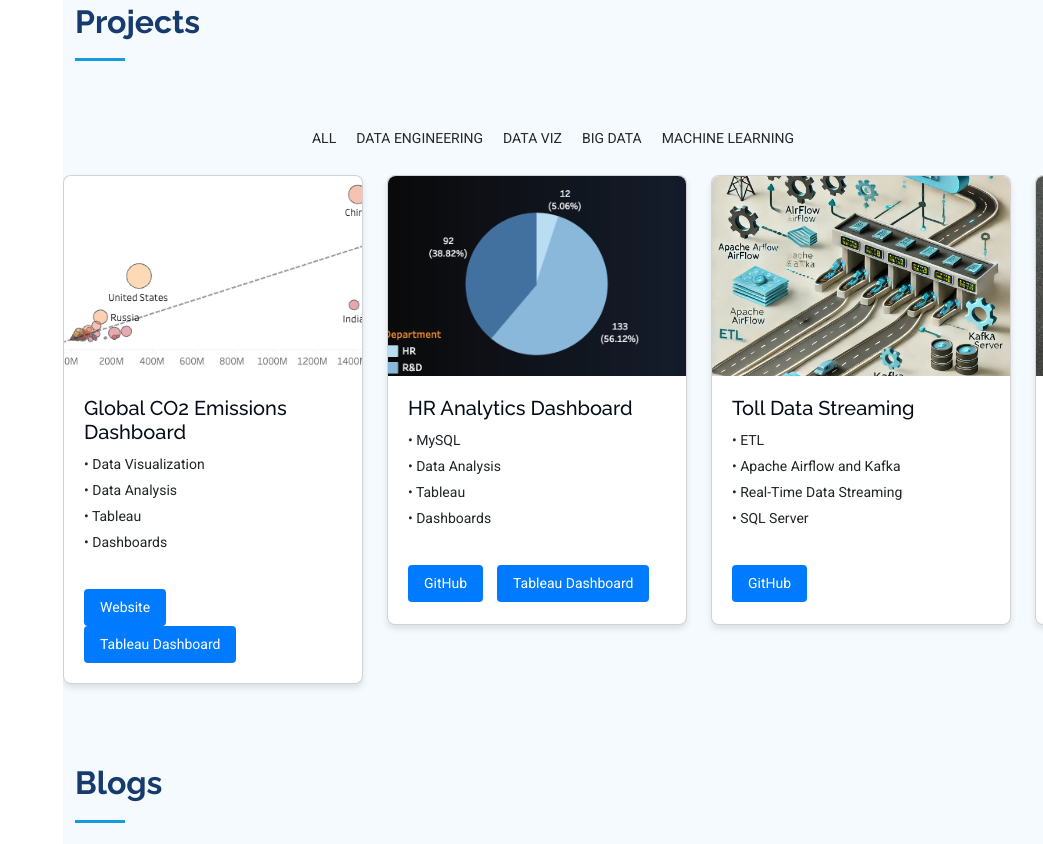
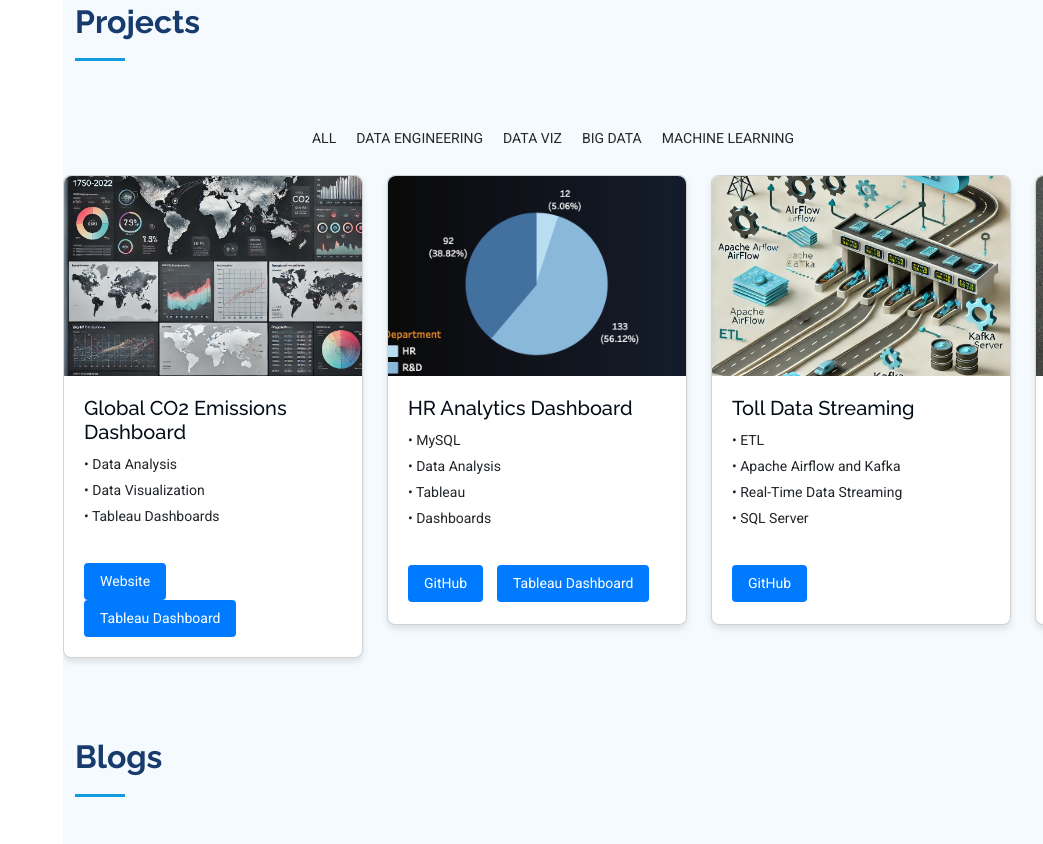
Before and after one commit to NvkAnirudh/Online-Presence, a plain HTML site: page index.html in a window 1280 px wide. Shown: the part 8543-9387 px from the top of the page, without its empty margins (237-1280 px from the left). Drawn offline with Linux system fonts and the light colour scheme.

Commit message:
Updated Projects

```diff
--- a/index.html
+++ b/index.html
@@ -326,14 +326,13 @@
           <div class="portfolio-cards">
 
             <div class="card viz-projects">
-                <img src="assets/portfolio/CO2.png" alt="Global CO2 Emissions" class="card-image">
+                <img src="assets/portfolio/CO2.webp" alt="Global CO2 Emissions" class="card-image">
                 <div class="card-content">
                     <h2 class="project-headings">Global CO2 Emissions Dashboard</h2>
                     <ul class="project-list">
+                        <li>• Data Analysis</li>
                         <li>• Data Visualization</li>
-                        <li>• Data Analysis</li>
-                        <li>• Tableau</li>
-                        <li>• Dashboards</li>
+                        <li>• Tableau Dashboards</li>
                     </ul>
                     <div class="project-links">
                       <a href="https://mavenanalytics.io/project/18048" class="button">Website</a>
```
